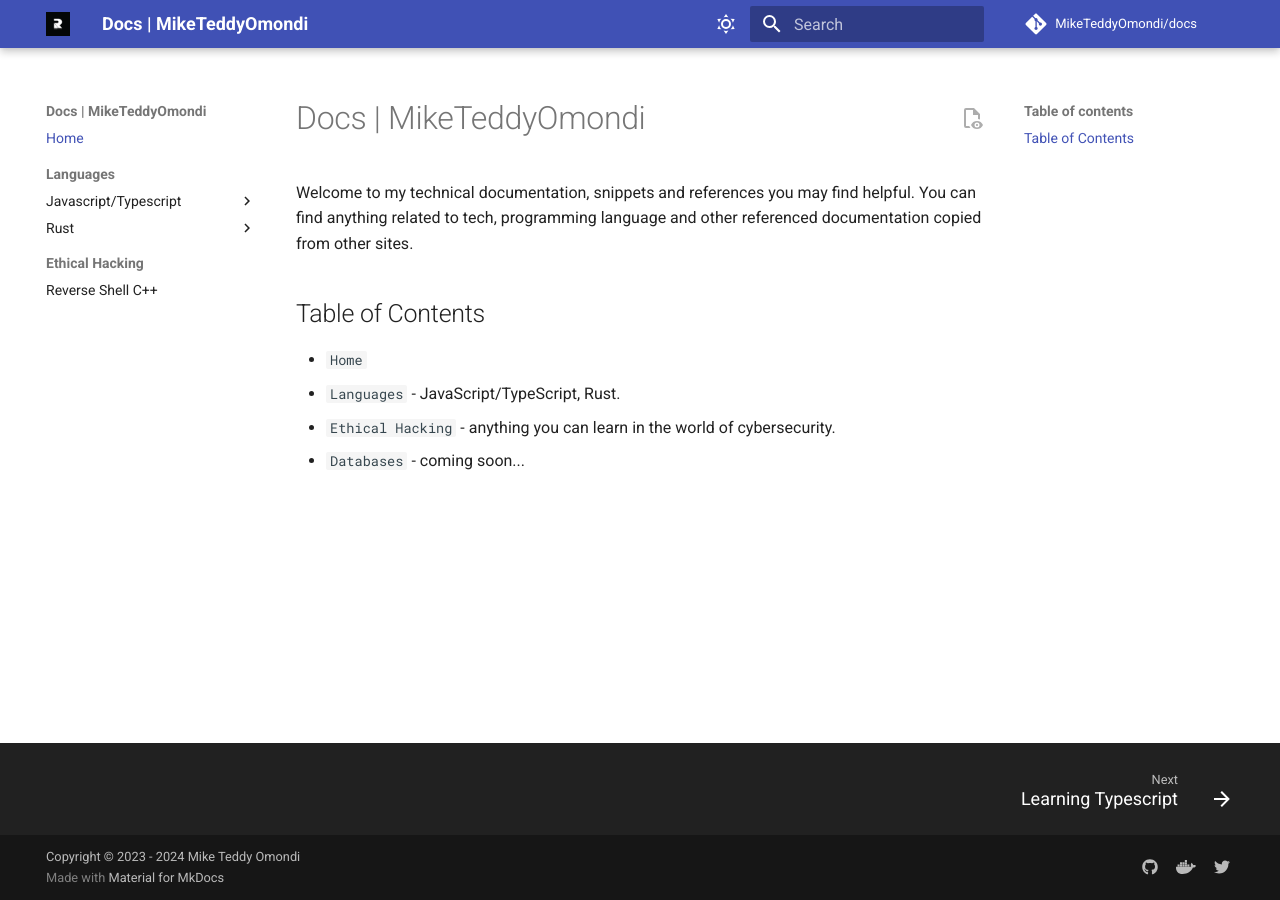
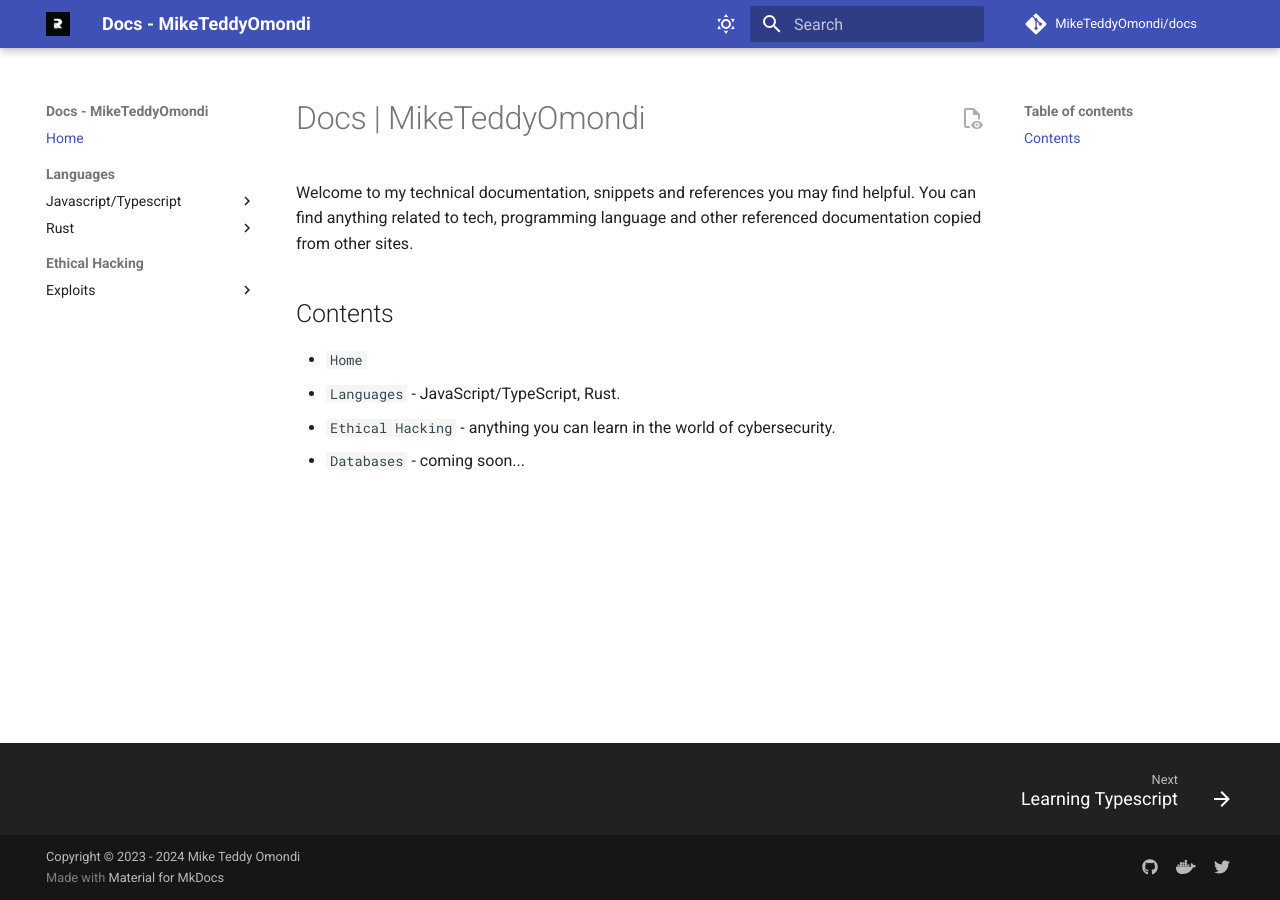
Before and after one commit to MikeTeddyOmondi/docs, an MkDocs documentation site: the page built from docs/index.md, in a window 1280 px wide. Built offline with MkDocs 1.6.1 and Material for MkDocs 9.7.7, drawn with Linux system fonts in a browser that asks for light colours; comment, search, counter and statistics services are not loaded.

Commit message:
Updates - changed directory structure

```diff
--- a/docs/index.md
+++ b/docs/index.md
@@ -2,7 +2,7 @@
 
 Welcome to my technical documentation, snippets and references you may find helpful. You can find anything related to tech, programming language and other referenced documentation copied from other sites.
 
-## Table of Contents
+## Contents
 
 - `Home`
 - `Languages` - JavaScript/TypeScript, Rust.
--- a/mkdocs.yml
+++ b/mkdocs.yml
@@ -1,4 +1,4 @@
-site_name: Docs | MikeTeddyOmondi
+site_name: Docs - MikeTeddyOmondi
 site_url: https://docs.miketeddyomondi.dev/
 site_author: Mike Teddy Omondi
 site_description: >-
@@ -21,7 +21,8 @@ nav:
       - MongoDB Rust Driver: languages/rust/mongodb_rust_driver.md
       - SQLite with Rust (Rusqlite): languages/rust/rusqlite.md
   - Ethical Hacking:
-    - Reverse Shell C++: ethical_hacking/reverse_shell_c_plus_plus.md
+    - Exploits:
+      - Reverse Shell Using C++: ethical_hacking/exploits/reverse_shell_c_plus_plus.md
 
 theme:
   name: material
```
Also changed, not shown: docs/ethical_hacking/exploits/reverse_shell_c_plus_plus.md (renamed from docs/ethical_hacking/reverse_shell_c_plus_plus.md).
